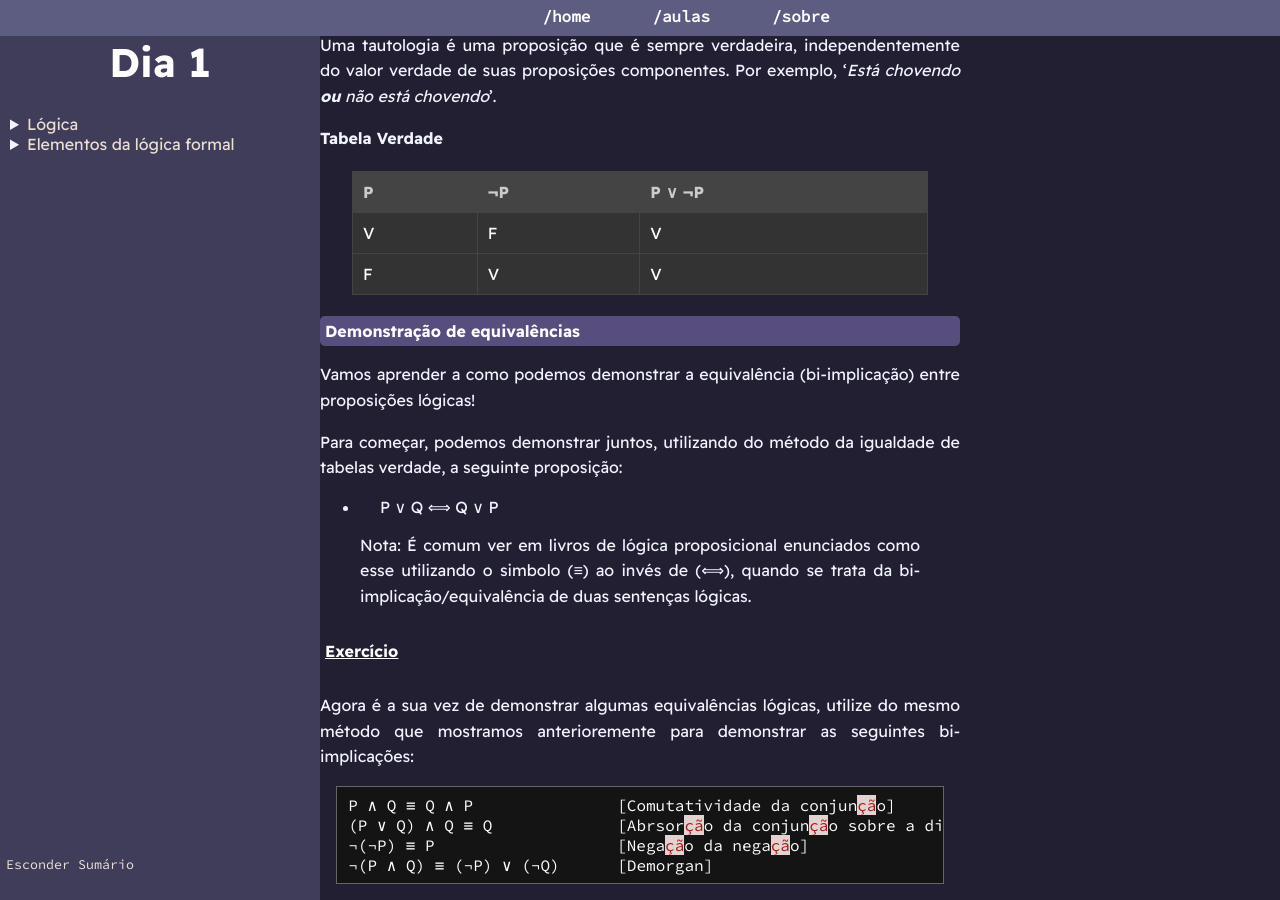
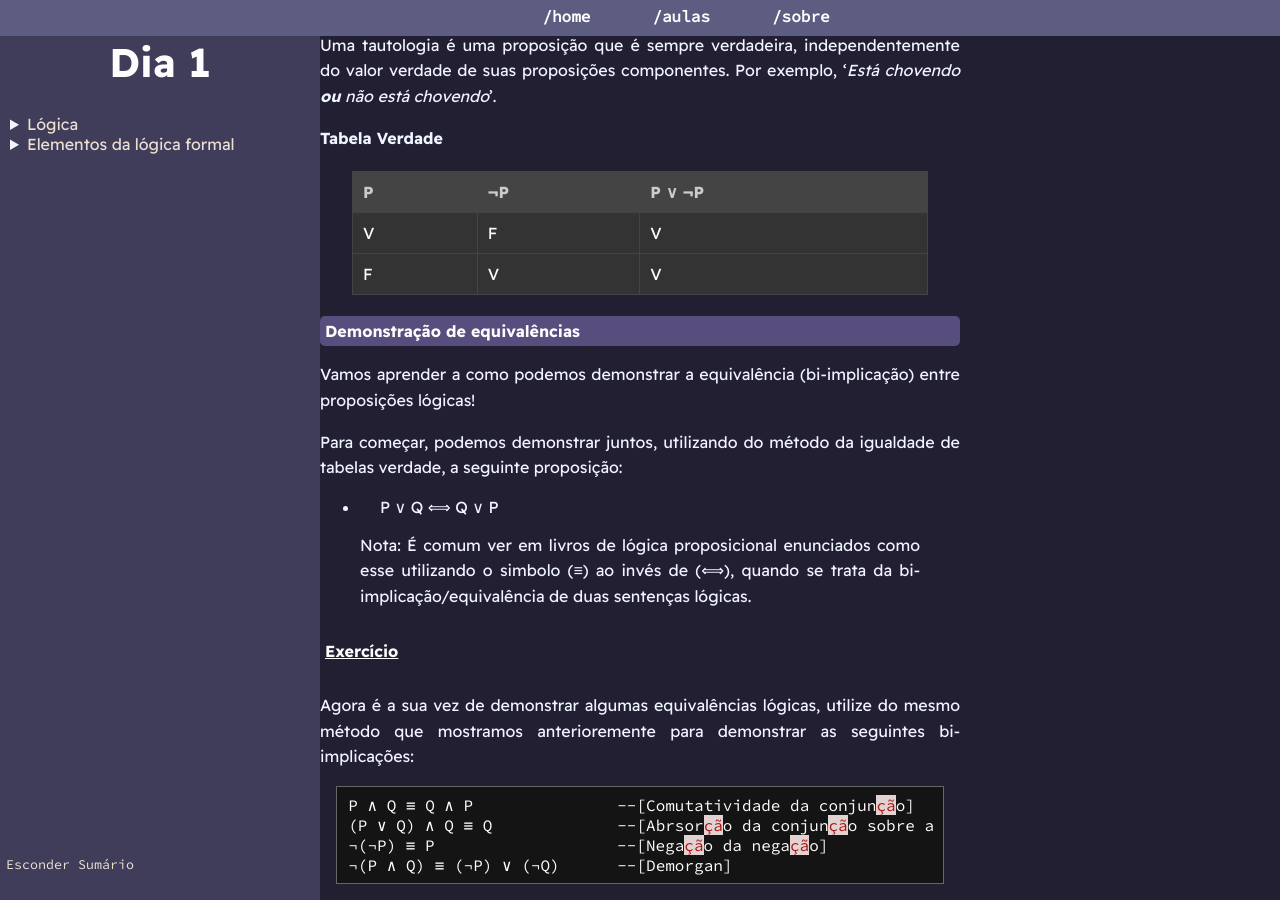
Before and after one commit to PETCC-UFRN/minicurso-demons-mat, a Jekyll site: the page built from primeiroDia.md, in a window 1280 px wide and 900 px high, scrolled down 11267 px. Built offline with Jekyll 4.4.1, drawn with Linux system fonts in a browser that asks for light colours.

````diff
--- a/primeiroDia.md
+++ b/primeiroDia.md
@@ -441,8 +441,8 @@ Para começar, podemos demonstrar juntos, utilizando do método da igualdade de
 Agora é a sua vez de demonstrar algumas equivalências lógicas, utilize do mesmo método que mostramos anterioremente para demonstrar as seguintes bi-implicações:
 
 ```lean
-P ∧ Q ≡ Q ∧ P               [Comutatividade da conjunção]
-(P ∨ Q) ∧ Q ≡ Q             [Abrsorção da conjunção sobre a disjunção]
-¬(¬P) ≡ P                   [Negação da negação]
-¬(P ∧ Q) ≡ (¬P) ∨ (¬Q)      [Demorgan]
+P ∧ Q ≡ Q ∧ P               --[Comutatividade da conjunção]
+(P ∨ Q) ∧ Q ≡ Q             --[Abrsorção da conjunção sobre a disjunção]
+¬(¬P) ≡ P                   --[Negação da negação]
+¬(P ∧ Q) ≡ (¬P) ∨ (¬Q)      --[Demorgan]
 ```
````
Also changed, not shown: aulas.md (+3 -1 lines), quartoDia.md (+4 -2 lines), sobre.md (+3 -3 lines).
